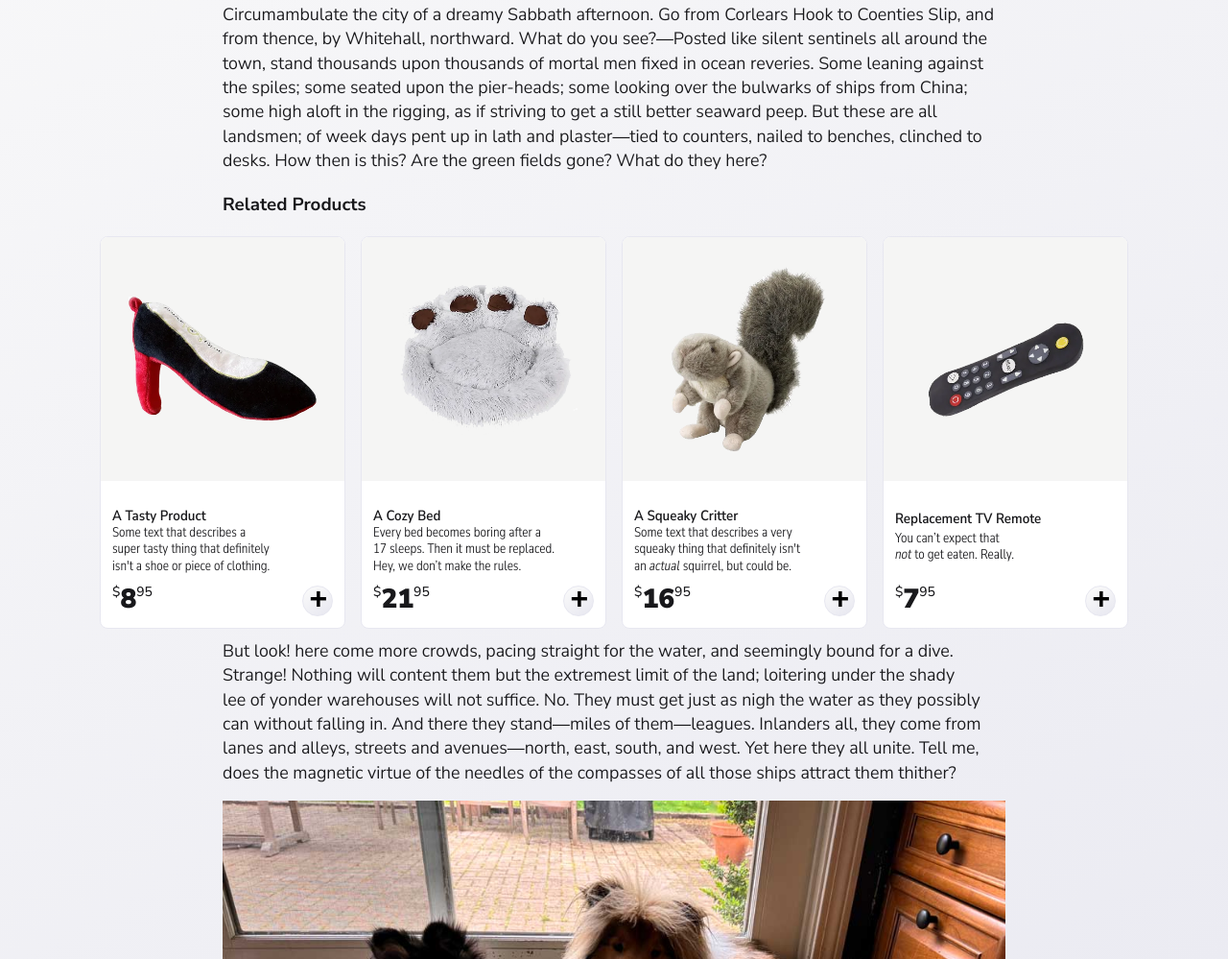
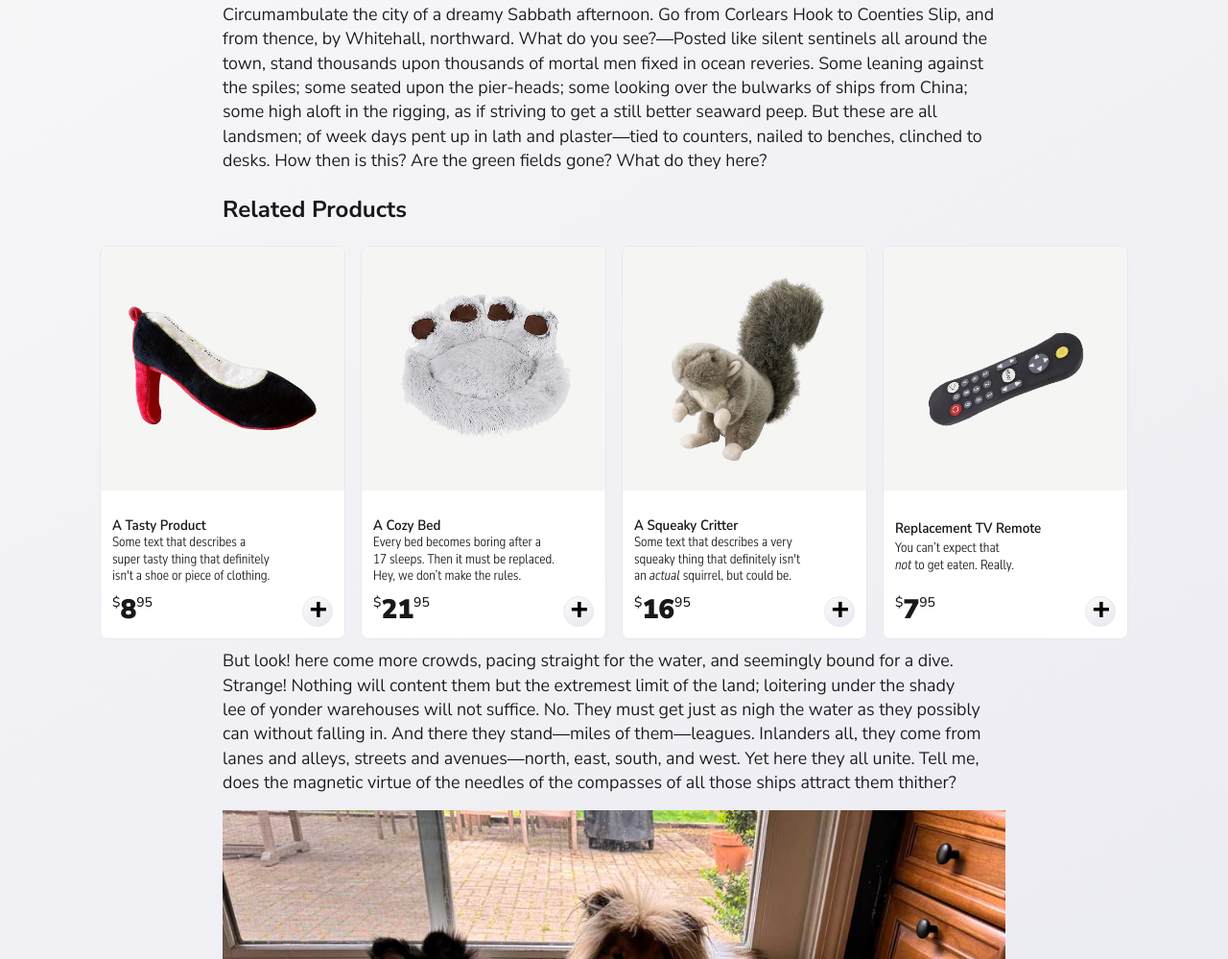
Before and after one commit to jpamental/curiosity-typography-demo, a website: page index.html in a window 1280 px wide. Shown: the part 766-1765 px from the top of the page at 96% size. Drawn offline with Linux system fonts and the light colour scheme.

Commit message:
update heading level

```diff
--- a/index.html
+++ b/index.html
@@ -52,7 +52,7 @@
               <p>There now is your insular city of the Manhattoes, belted round by wharves as Indian isles by coral reefs—commerce surrounds it with her surf. Right and left, the streets take you waterward. Its extreme downtown is the battery, where that noble mole is washed by waves, and cooled by breezes, which a few hours previous were out of sight of land. Look at the crowds of water-gazers there.</p>
               <p>Circumambulate the city of a dreamy Sabbath afternoon. Go from Corlears Hook to Coenties Slip, and from thence, by Whitehall, northward. What do you see?—Posted like silent sentinels all around the town, stand thousands upon thousands of mortal men fixed in ocean reveries. Some leaning against the spiles; some seated upon the pier-heads; some looking over the bulwarks of ships from China; some high aloft in the rigging, as if striving to get a still better seaward peep. But these are all landsmen; of week days pent up in lath and plaster—tied to counters, nailed to benches, clinched to desks. How then is this? Are the green fields gone? What do they here?</p>
               <aside class="related-products">
-                <h3>Related Products</h3>
+                <h2>Related Products</h2>
                 <div class="content-layout__cards">
                   <article class="card"><div class="card__contents">
                     <div class="card__image">
```
